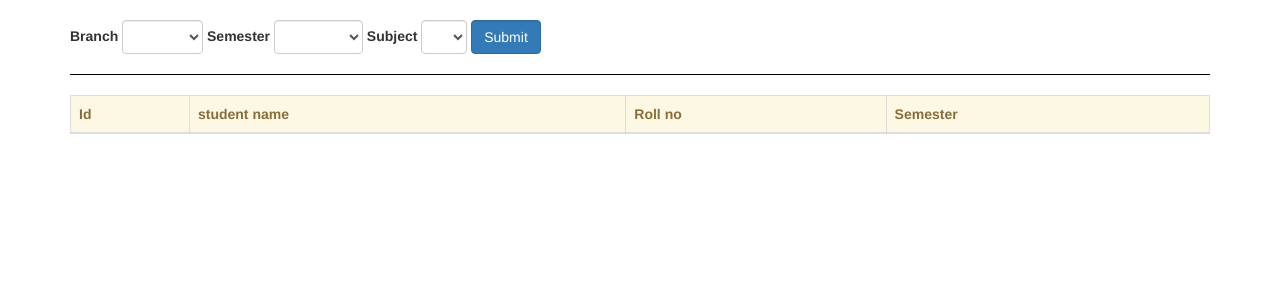
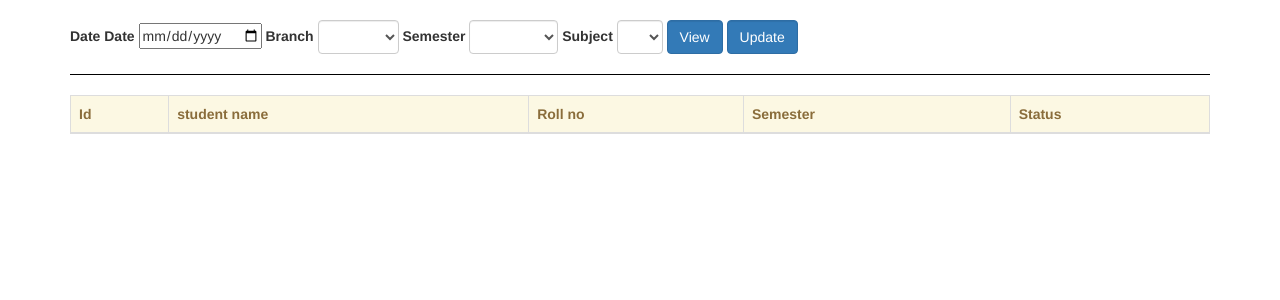
Before and after one commit to meethss/dependent_drop_down_ajax, a Django app: page /fetchsubject in a window 1280 px wide. Shown: the part 52-352 px from the top of the page. Run offline with Django 3.2, Linux system fonts and the light colour scheme; data comes from the database, SQL or seed files in the repository; both versions use the stored data as it was after the commit; lists and menus that the app fills with data are empty; some libraries are stand-ins or nearby versions.

Commit message:
Insert data

```diff
--- a/server/blog/admin.py
+++ b/server/blog/admin.py
@@ -7,3 +7,4 @@ admin.site.register(Branch)
 admin.site.register(Subjects)
 admin.site.register(Semester)
 admin.site.register(Student)
+admin.site.register(Attendance)
--- a/server/blog/models.py
+++ b/server/blog/models.py
@@ -1,4 +1,5 @@
 from django.db import models
+import datetime
 
 # Create your models here.
 class Member(models.Model):
@@ -38,3 +39,11 @@ class Student(models.Model):
 
     def __str__(self):
         return self.name + " " + str(self.branch)+" "+str(self.semester)
+
+class Attendance(models.Model):
+    student_id = models.ForeignKey(Student, on_delete=models.SET_NULL, null=True)
+    branch_id = models.ForeignKey(Branch,on_delete=models.SET_NULL, null=True)
+    sub_id = models.ForeignKey(Subjects, on_delete=models.SET_NULL, null=True)
+    sem_id = models.ForeignKey(Semester, on_delete=models.SET_NULL, null=True)
+    status = models.CharField(blank=True, null=True, max_length=30)
+    date = models.DateField()
--- a/server/blog/static/blog/js/script.js
+++ b/server/blog/static/blog/js/script.js
@@ -141,6 +141,7 @@ $(document).ready(function(){
     $('#ssubmit').on('click', function(){
         $bname = $('#branch').val();
         $sname = $('#sem').val();
+        $subname = $('#sname').val();
         if($bname == "" || $sname == "" ){
             alert("select branch and semester");
         }else{
@@ -150,18 +151,19 @@ $(document).ready(function(){
                 data:{
                     bname: $bname,
                     sname: $sname,
+                    subname: $subname,
                     csrfmiddlewaretoken: $('input[name=csrfmiddlewaretoken]').val()
                 },
                 success: function(models){
                     var obj = JSON.parse(models);
-                    alert(obj);
                     var table = "";
                     for (var i = 0; i < obj.length; i++) {
-                        table += '<tr><td>' +(i+1)+ '</td>'+
+                        table += '<tr id="' + obj[i].pk + '" onchange="Mark(this.id);"><td>' +(i+1)+ '</td>'+
                         '<td>'+obj[i].fields['name'] + '</td>'+
                         '<td>'+obj[i].fields['enrolment'] + '</td>'+
                         '<td>'+obj[i].fields['semester'] + '</td>'+
-                        '</tr>';
+                        // '<td><input type="checkbox" style="zoom:1.5;" name="status" id="status'+i+'" data-student-id="'+obj[i].pk+'"></td></tr>'
+                        '<td data-student-id="'+obj[i].pk+'"><input class="'+obj[i].pk+'" type="radio" name="status'+i+'" value="Present">Present<br><input class="'+obj[i].pk+'" type="radio" name="status'+i+'" value="Absent">Absent<br><input class="'+obj[i].pk+'" type="radio" name="status'+i+'" value="Leave">Leave</td></tr>'
                         }
                         $("tbody").html(table);
                         $("tbodyoption:first").attr('selected', 'selected');
@@ -169,4 +171,97 @@ $(document).ready(function(){
             });
         }
     });
+
+
+
+    // $("input[name^='status-']").each(function(){
+    // $('input[name^="status"]').change(function(){
+    //     alert('call...........');
+    //     $.ajax({
+    //         type: "GET",
+    //         url: "mark",
+    //         data:{
+    //             sid: $(this).attr('data-student-id'),
+    //             bname : $('#branch').val(),
+    //             subname : $('#sname').val(),
+    //             sename: $('#sem').val(),
+    //             status : $(this).val(),
+    //             date: $('#ldate').val(),
+    //             csrfmiddlewaretoken: $('input[name=csrfmiddlewaretoken]').val()
+    //         },
+    //         success: function(models){
+    //         }
+    //     });
+    // });
+
+
 });
+function Mark(id){
+    let status = "leave";
+    let ldate = $('#ldate').val();
+    let element = document.getElementsByClassName(id);
+
+    for (let i = 0; i < element.length; i++) {
+        if (element[i].checked) {
+            status = element[i].value;
+        }
+    }
+    $.ajax({
+                type: "GET",
+                url: "mark",
+                data:{
+                    sid: id,
+                    bname : $('#branch').val(),
+                    subname : $('#sname').val(),
+                    sename: $('#sem').val(),
+                    status : status,
+                    date: $('#ldate').val(),
+                    csrfmiddlewaretoken: $('input[name=csrfmiddlewaretoken]').val()
+                },
+                success: function(models){
+                }
+            });
+}
+// $(document).on("click", "[id^='status-']", function(){
+// alert('asdjasjdhaksjh');
+//     if (!$(this).is(':checked')) {
+//         alert("Absent student");
+
+//         $.ajax({
+//             type: "GET",
+//             url: "mark",
+//             data:{
+//                 sname: $(this).attr('data-student-id'),
+//                 bname : $('#branch').val(),
+//                 subname : $('#sname').val(),
+//                 sename: $('#sem').val(),
+//                 status : 'Absent',
+//                 date: $('#ldate').val(),
+//                 csrfmiddlewaretoken: $('input[name=csrfmiddlewaretoken]').val()
+//             },
+//             success: function(models){
+//             }
+//         });
+//     }
+//      else {
+//          alert("Present student"+$('#ldate').val());
+
+//         $.ajax({
+//             type: "GET",
+//             url: "mark",
+//             data:{
+//                 sname: $(this).attr('data-student'),
+//                 sename: $(this).attr('data-semester'),
+//                 status : 'Present',
+//                 subname : $('#sname').val(),
+//                 bname : $('#branch').val(),
+//                 date: $('#ldate').val(),
+
+//                 csrfmiddlewaretoken: $('input[name=csrfmiddlewaretoken]').val()
+//             },
+//             success: function(models){
+//                 alert("Succes");
+//             }
+//         });
+//     }
+// });
--- a/server/blog/templates/blog/nav.html
+++ b/server/blog/templates/blog/nav.html
@@ -2,7 +2,7 @@
 {% load static %}
 <html lang="en">
 <head>
-  <title>Bootstrap Example</title>
+  <title>SMS</title>
   <meta charset="utf-8">
   <meta name="viewport" content="width=device-width, initial-scale=1">
   <link rel="stylesheet" href="https://maxcdn.bootstrapcdn.com/bootstrap/3.4.1/css/bootstrap.min.css">
--- a/server/blog/templates/blog/students.html
+++ b/server/blog/templates/blog/students.html
@@ -1,6 +1,9 @@
 {% extends 'blog/nav.html' %}
 {% block body %}
         <div class="form-inline">
+            <label>Date</label>
+            <label>Date</label>
+            <input type="date" id="ldate">
             <label>Branch</label>
             <select class="form-control" aria-label="Default select example" id="branch">
                 <option></option>
@@ -20,9 +23,11 @@
 
             </select>
 
-            <button type="button" class="btn btn-primary form-control" id="ssubmit">Submit</button>
+            <button type="button" class="btn btn-primary form-control" id="ssubmit">View</button>
+            <button type="button" class="btn btn-primary form-control" id="ssubmit">Update</button>
         </div>
     <hr style="border-top:1px solid #000; clear:both;"/>
+    <form>
         <table class="table table-bordered">
             <thead class="alert-warning">
                 <tr>
@@ -30,6 +35,7 @@
                     <th>student name</th>
                     <th>Roll no</th>
                     <th>Semester</th>
+                    <th>Status</th>
 
                 </tr>
             </thead>
@@ -37,4 +43,7 @@
 
             </tbody>
         </table>
+
+    </form>
+
 {% endblock %}
--- a/server/blog/urls.py
+++ b/server/blog/urls.py
@@ -12,6 +12,7 @@ urlpatterns = [
     path("fetchsubject",views.fetchSubject, name='fetchsubject'),
     path("newSemester",views.newSemester, name='newSemester'),
     path("fetchstudent",views.fetchstudent, name='fetchstudent'),
+    path("mark",views.MarkAtt, name='mark'),
 
 #
 ]
--- a/server/blog/views.py
+++ b/server/blog/views.py
@@ -61,13 +61,10 @@ def fetchstudent(request):
     if request.GET and request.is_ajax():
         students = Student.objects.filter(branch=Branch.objects.get(id= request.GET['bname']),semester=Semester.objects.get(id=request.GET['sname']))
         json_models = serializers.serialize("json", students)
-        print(json_models)
         return HttpResponse(json_models)
 
 def newSemester(request):
-    print("+++++++++++++")
     if request.POST:
-        print("------------")
         newsem = CreateSemester(request.POST)
         if newsem.is_valid():
             newsem.save()
@@ -75,3 +72,10 @@ def newSemester(request):
 
     context = {'newsem':CreateSemester(), 'members':Semester.objects.all()}
     return render(request, 'blog/new_semester.html',context)
+
+
+def MarkAtt(request):
+    if request.GET and request.is_ajax():
+        print("Hi Haresh")
+        Attendance.objects.create(student_id=Student.objects.get(id=request.GET['sid']),branch_id=Branch.objects.get(id=request.GET['bname']),sub_id=Subjects.objects.get(id=request.GET['subname']),sem_id=Semester.objects.get(id=request.GET['sename']),status=request.GET['status'],date=request.GET['date'])
+        return HttpResponse("Success")
```
Also changed, not shown: server/blog/migrations/0005_attendance.py (added), server/blog/migrations/0006_attendance_branch_id.py (added), server/blog/migrations/0007_attendance_date.py (added), server/blog/migrations/0008_alter_attendance_date.py (added), server/db.sqlite3. Lines whose indentation alone changed are shown as unchanged.
